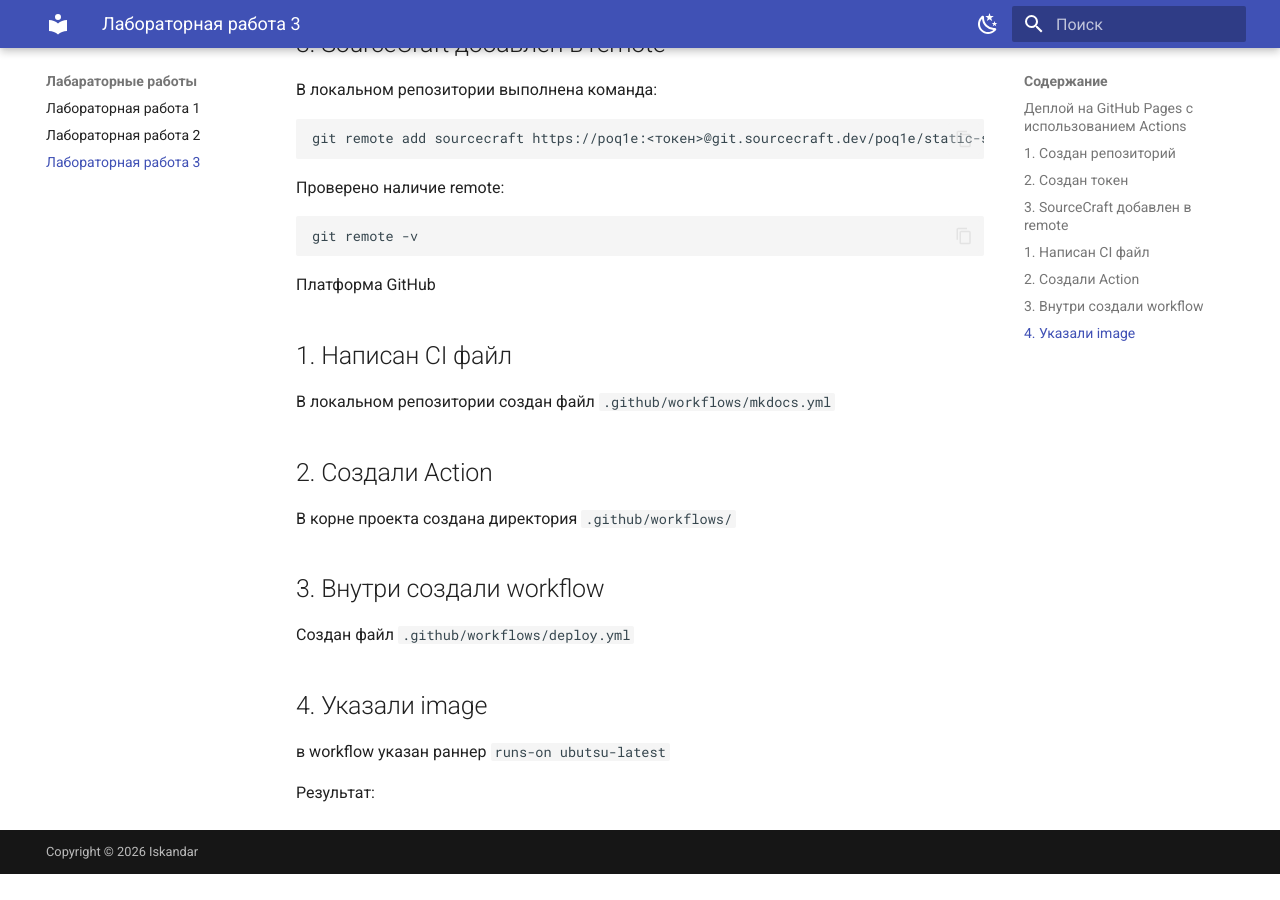
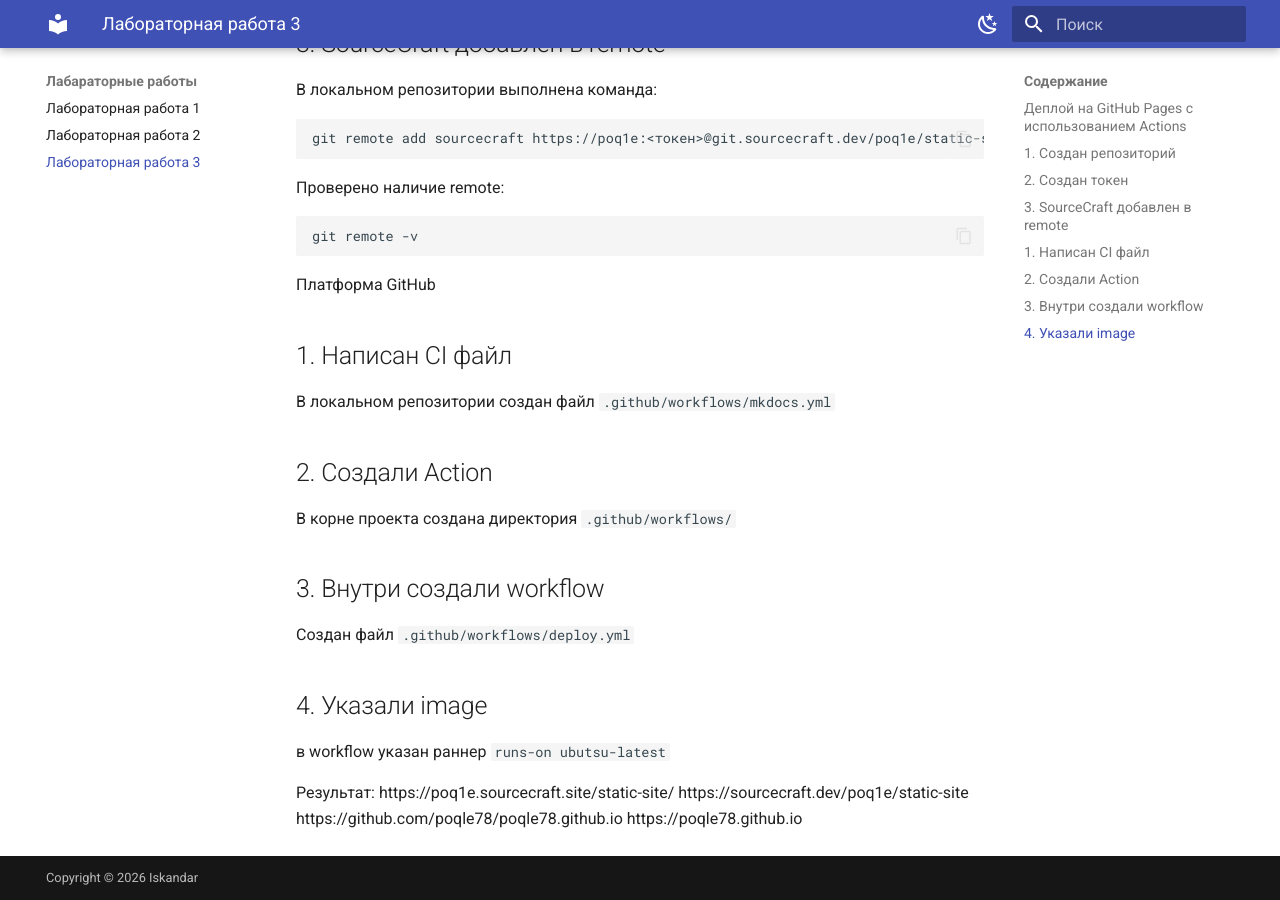
Before and after one commit to poqle78/poqle78.github.io, an MkDocs documentation site: the page built from docs/labs/lr3.md, in a window 1280 px wide and 900 px high, scrolled down 676 px. Built offline with MkDocs 1.6.1 and Material for MkDocs 9.7.7, drawn with Linux system fonts in a browser that asks for light colours; before the commit the page ends 1550 px from its top, so only the background shows below that; some of the changed lines change nothing that is shown.

````diff
--- a/docs/labs/lr3.md
+++ b/docs/labs/lr3.md
@@ -47,3 +47,7 @@
 в workflow указан раннер ```runs-on ubutsu-latest```
 
 Результат:
+https://poq1e.sourcecraft.site/static-site/
+https://sourcecraft.dev/poq1e/static-site
+https://github.com/poqle78/poqle78.github.io
+https://poqle78.github.io
````
Also changed, not shown: 1 other file.
